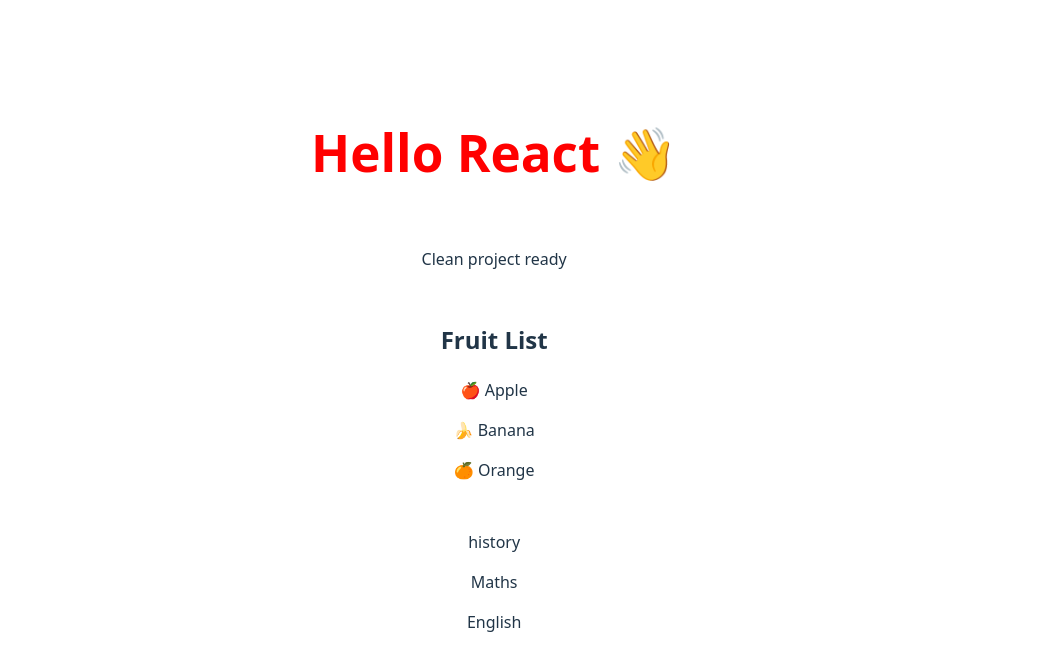
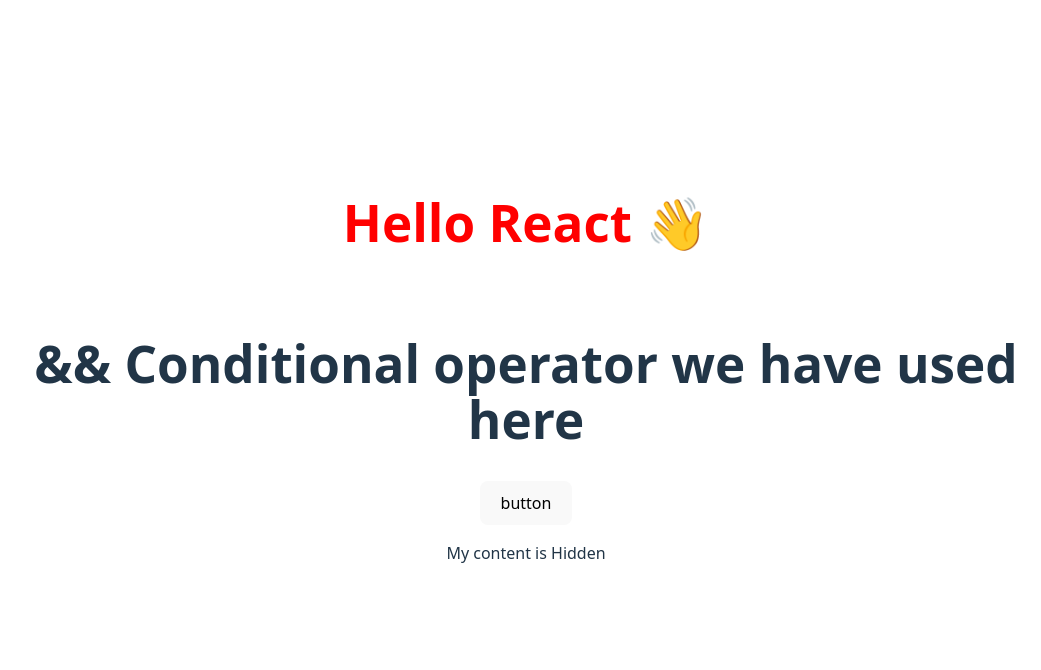
Before and after one commit to makedreams0048-dot/React_Functionalities, a React (Vite) app: page / in a window 1280 px wide. Shown: the top 670 px of the page, without its empty margins (239-1280 px from the left). Built offline with nearby package versions, Linux system fonts and the light colour scheme.

Commit message:
Conditional Operator Studied here

```diff
--- a/src/App.jsx
+++ b/src/App.jsx
@@ -4,17 +4,20 @@
 import Like from "./components/UseState_Functionality/Like";
 import FruitList from "./components/MapFunctionality/FruitList";
 import BooksList from "./components/MapFunctionality/BooksList";
+import ConditionalExample from "./components/ConditionalRendering/ConditionalExample";
+import ConditionalAndoperator from "./components/ConditionalRendering/ConditionalAndoperator";
 function App() {
   return (
     <div className="centered">
       <h1 style={{ color: 'red'}}>Hello React 👋</h1>
-      <p>Clean project ready</p>
       {/* <Counter title="First Counter"/>
       <Addition title="Second Counter" />
       <Show/>
-      <Like/> */}
+      <Like/>
       <FruitList/>
       <BooksList/>
+      <ConditionalExample />*/}
+      <ConditionalAndoperator/>
     </div>
   );
 }
--- /dev/null
+++ b/src/components/ConditionalRendering/ConditionalAndoperator.jsx
@@ -0,0 +1,26 @@
+import { useState } from "react";
+
+
+function ConditionalAndoperator(){
+
+    const[show,setShow] = useState(false);
+
+    return(
+
+        <div>
+            <h1>&& Conditional operator we have used here</h1>
+
+            <button onClick={(()=> setShow(!show))}>button</button>
+
+
+               {show && <p>My content is visible</p>}
+               {!show && <p>My content is Hidden</p>}
+
+        </div>
+
+    );
+
+}
+
+
+export default ConditionalAndoperator;
--- /dev/null
+++ b/src/components/ConditionalRendering/ConditionalExample.jsx
@@ -0,0 +1,23 @@
+import { useState } from "react";
+
+function ConditionalExample() {
+  const [show, setShow] = useState(false);
+
+  return (
+    <div>
+      <h2>Conditional Rendering Example</h2>
+
+      {/* Button to toggle state */}
+      <button onClick={() => setShow(!show)}>
+        {show ? "Hide Message" : "Show Message"}
+      </button>
+
+      {/* Conditional Rendering */}
+      {show && <p>🎉 Hello! This message is visible.</p>}
+    </div>
+  );
+}
+
+
+
+export default ConditionalExample;
--- a/src/index.css
+++ b/src/index.css
@@ -76,6 +76,6 @@
   min-height: 100vh;
   text-align: center;
   gap: 1rem;
-  margin-left: 550px;
+  margin-left: 250px;
   margin-top: -60px;
 }
```
